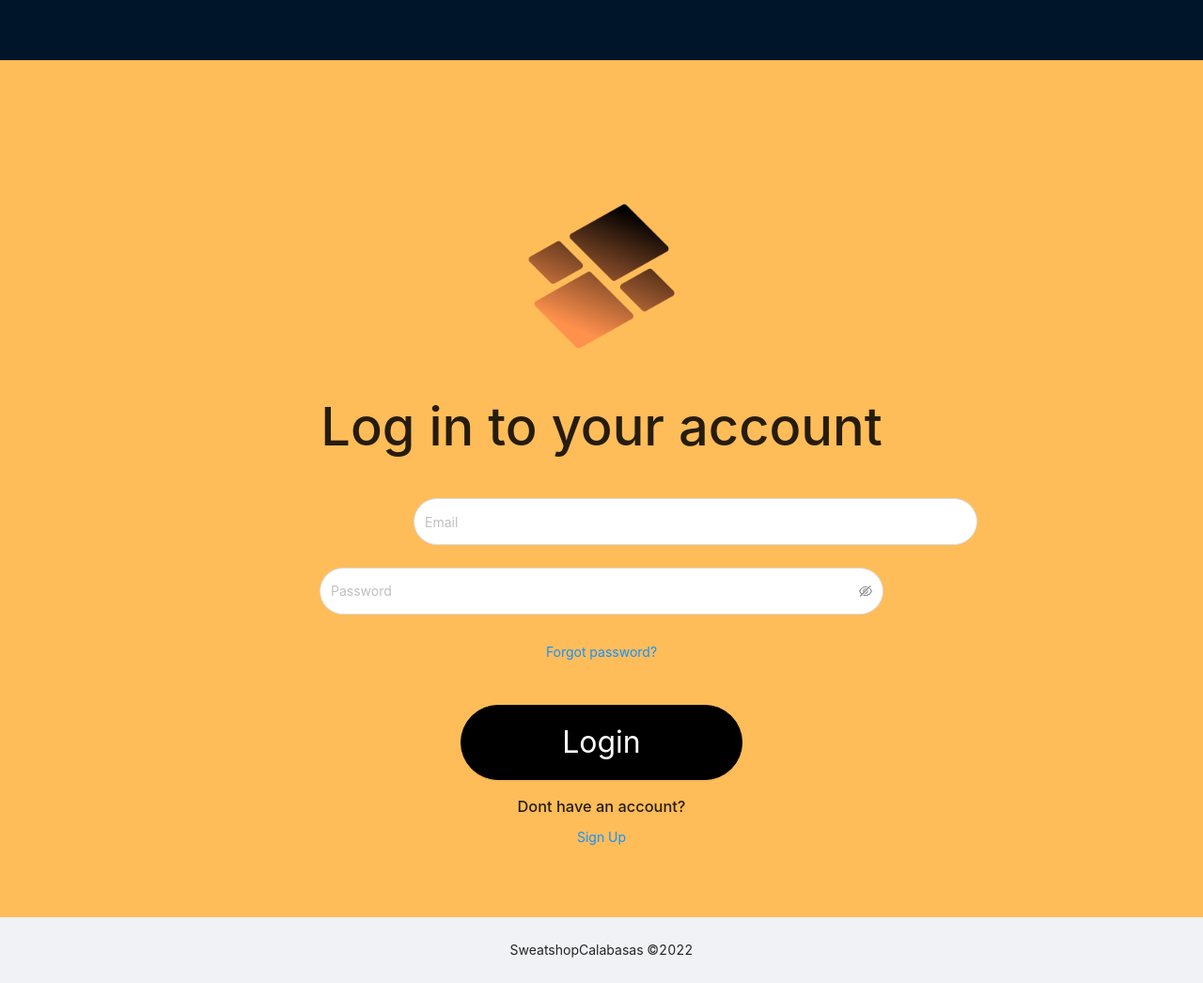
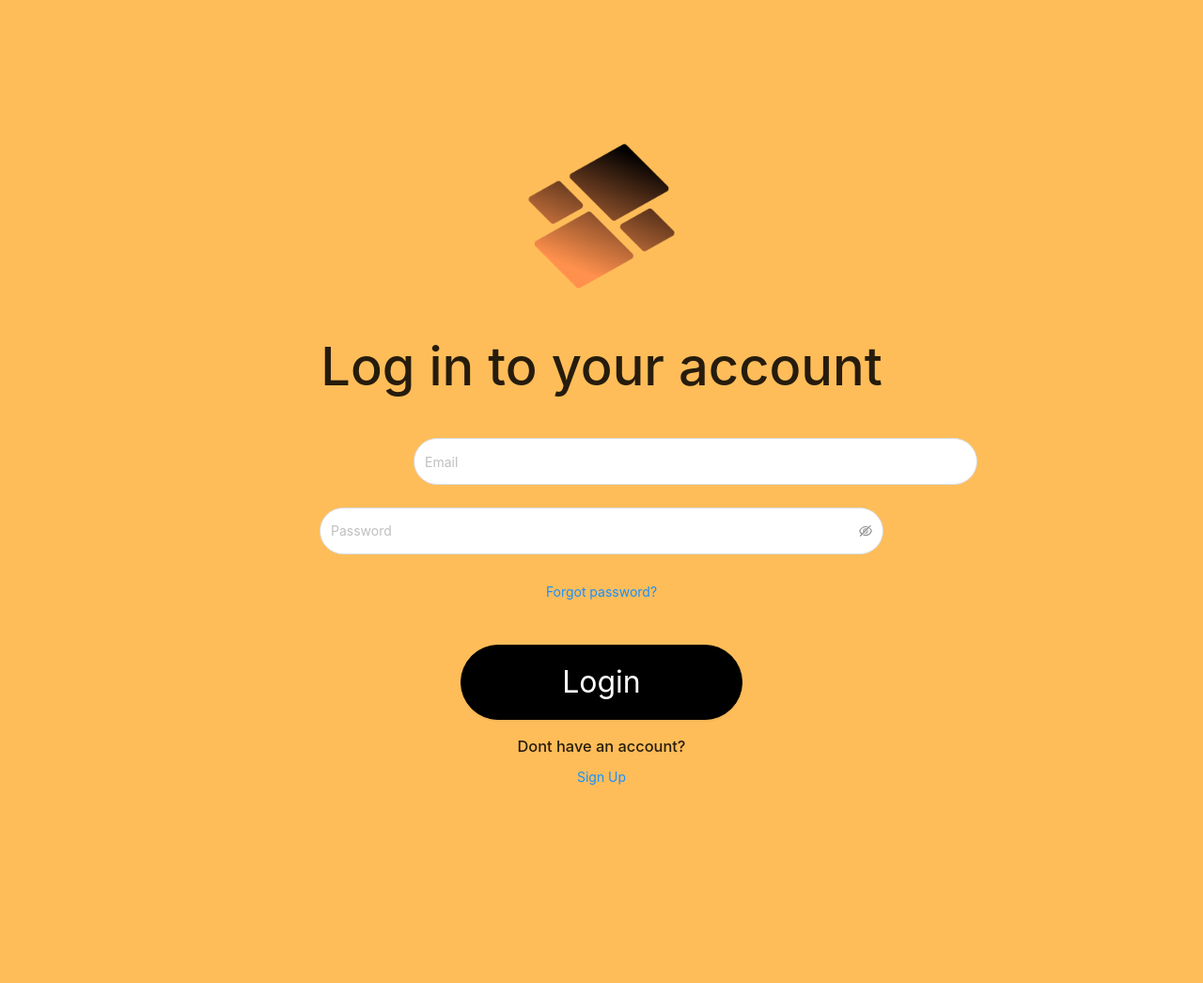
Before and after one commit to mattg1243/calabasas, a React (Create React App) app in the folder client/: page /login in a window 1280 px wide. Shown: the whole page at 94% size. After the commit the page ends 912 px from the top, so only its background shows below. Built offline with nearby package versions, Linux system fonts and the light colour scheme.

Commit message:
cleaned up BaseLayout component

```diff
--- a/client/src/components/BaseLayout.tsx
+++ b/client/src/components/BaseLayout.tsx
@@ -10,11 +10,9 @@ export default function BaseLayout(props: BaseLayoutProps) {
 
   return (
     <Layout style={{ width: '100%', height: '100%' }}>
-      <Header></Header>
       <Content style={{ padding: '50px', width: '100%', justifyContent: 'center' }}>
         <Component />
       </Content>
-      <Footer style={{ textAlign: 'center' }}>SweatshopCalabasas ©2022</Footer>
     </Layout>
   );
 }
```
